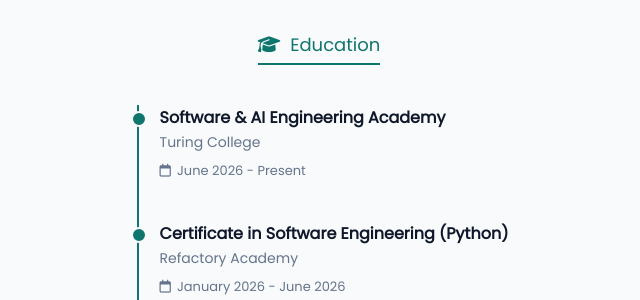
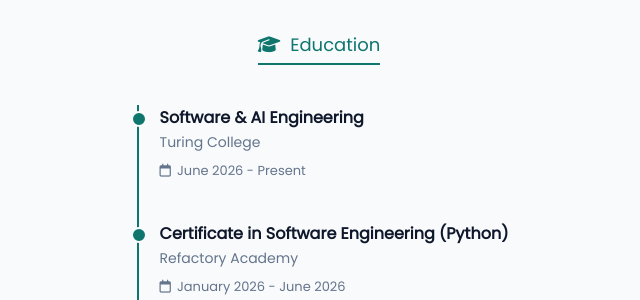
Before and after one commit to Aribe-24/Aribe-portfolio, a Django app: page / in a window 1280 px wide. Shown: the part 3144-3444 px from the top of the page, without its empty margins (321-961 px from the left). Run offline with Django 5.2, Linux system fonts and the light colour scheme.

Commit message:
made changes on my cv

```diff
--- a/portfolio/templates/home.html
+++ b/portfolio/templates/home.html
@@ -796,7 +796,7 @@
         </div>
 
         <div class="about-action">
-            <a href="{% static 'portfolio/cv.pdf' %}" class="btn" download="Joan_Atimango_CV.pdf">Download CV <i class="fa-solid fa-download"></i></a>
+            <a href="{% static 'portfolio/Joan_Atimango_CV.pdf' %}" class="btn" download="Joan_Atimango_CV.pdf">Download CV <i class="fa-solid fa-download"></i></a>
         </div>
     </div>
 </section>
@@ -836,7 +836,7 @@
     </div>
     <div class="timeline-container">
         <div class="timeline-item">
-            <h4 class="timeline-title">Software & AI Engineering Academy</h4>
+            <h4 class="timeline-title">Software & AI Engineering</h4>
             <p class="timeline-subtitle">Turing College</p>
             <div class="timeline-date"><i class="fa-regular fa-calendar"></i> June 2026 - Present</div>
         </div>
```
Also changed, not shown: 2 other files.
